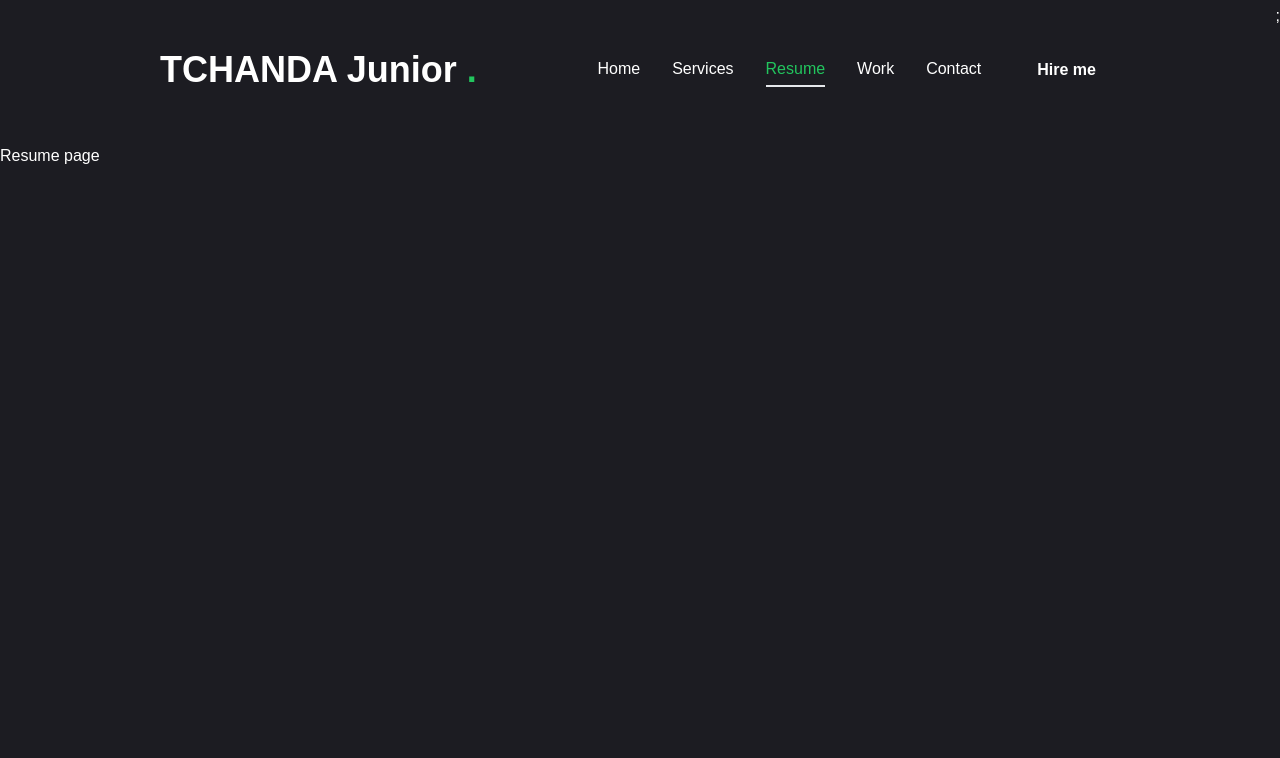
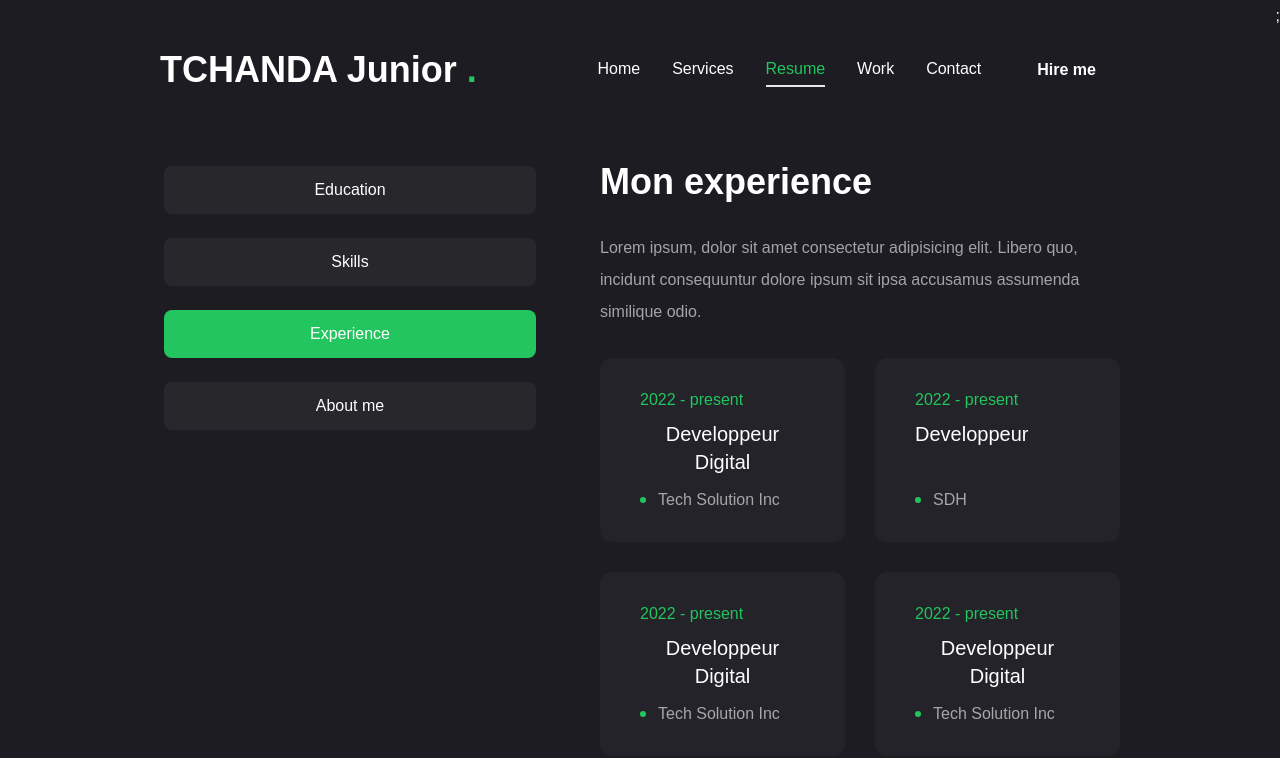
Before and after one commit to TCHANDA-ervan/portfolio, a Next.js app in the folder portfolio/: page /Resume in a window 1280 px wide. Shown: the top 758 px of the page. Built offline with nearby package versions, Linux system fonts and the light colour scheme.

Commit message:
education_resume

```diff
--- a/portfolio/app/Resume/page.jsx
+++ b/portfolio/app/Resume/page.jsx
@@ -1,8 +1,236 @@
+"use client"
 
+import{
+  FaHtml5,
+ FaCss3,
+ FaReact,
+ FaFigma,
+ FaNodeJs,
+} from "react-icons/fa";
+
+import{SiTailwindcss , SiNextdojs} from "react-icons/si";
+
+const about = {
+  title : 'About me',
+  description : 'Lorem ipsum dolor, sit amet consectetur adipisicing elit. Ut, veritatisquaerat! Ab, harum ipsum! Voluptatibus repellat quibusdam inventore maxime rem.',
+  info : [
+    {
+    fieldName: "Name",
+    fieldValue: "TCHANDA Junior"
+    },
+    {
+      fieldName: "Phone",
+      fieldValue: "(+33) 758 739 686"
+      },
+      {
+        fieldName: "Experiences",
+        fieldValue: "5+ Ans"
+        },
+        {
+          fieldName: "Langue",
+          fieldValue: "Français , Anglais"
+          },
+        {
+          fieldName: "linkedil",
+          fieldValue: "TCHANDA-Junior"
+          },
+          {
+            fieldName: "Email",
+            fieldValue: "tchandashanda@gmail.com"
+            },
+            {
+            fieldName: "Github",
+            fieldValue: "TCHANDA-ervan"
+            },
+
+  ]
+}
+// experience
+const experience = {
+  icon : '',
+  title : 'Mon experience',
+  description : ' Lorem ipsum, dolor sit amet consectetur adipisicing elit. Libero quo, incidunt consequuntur dolore ipsum sit ipsa accusamus assumenda similique odio.',
+  items: [
+    {
+      company: "Tech Solution Inc",
+      Position : "Developpeur Digital",
+      duration: "2022 - present",
+    },
+    {
+      company: "SDH",
+      Position : "Developpeur ",
+      duration: "2022 - present",
+    },
+    {
+      company: "Tech Solution Inc",
+      Position : "Developpeur Digital",
+      duration: "2022 - present",
+    },
+    {
+      company: "Tech Solution Inc",
+      Position : "Developpeur Digital",
+      duration: "2022 - present",
+    },
+    {
+      company: "Tech Solution Inc",
+      Position : "Developpeur Digital",
+      duration: "2022 - present",
+    },
+    {
+      company: "Tech Solution Inc",
+      Position : "Developpeur Digital",
+      duration: "2022 - present",
+    },
+    {
+      company: "Tech Solution Inc",
+      Position : "Developpeur Digital",
+      duration: "2022 - present",
+    },
+  ]
+};
+
+
+// education
+const education = {
+  icon : '',
+  title : 'MES FORMATIONS',
+  description : ' Lorem ipsum, dolor sit amet consectetur adipisicing elit. Libero quo, incidunt consequuntur dolore ipsum sit ipsa accusamus assumenda similique odio.',
+  items: [
+    {
+      institution: "3il ingenieur",
+      degree : "Bachelor",
+      duration: "2022 - present",
+      Formation: "CS2I",
+    },
+    {
+      institution: "3il ingenieur",
+      degree : "Bachelor",
+      duration: "2022 - present",
+    },
+    {
+      institution: "3il ingenieur",
+      degree : "Bachelor",
+      duration: "2022 - present",
+    },
+    {
+      institution: "3il ingenieur",
+      degree : "Bachelor",
+      duration: "2022 - present",
+    },
+  ]
+};
+
+// SKILLS
+const skills = {
+  title : 'MES skills',
+  description : ' Lorem ipsum, dolor sit amet consectetur adipisicing elit. Libero quo, incidunt consequuntur dolore ipsum sit ipsa accusamus assumenda similique odio.',
+  skillList: [
+    {
+      icon : '<FaHtml5 />',
+      name : "html 5 "
+    },
+    {
+      icon : '<FaCss3 />',
+      name : "html 5 "
+    },
+    {
+      icon : '<FaJs />',
+      name : "html 5 "
+    },
+    {
+      icon : '<FaReact />',
+      name : "html 5 "
+    },
+    {
+      icon : '<SiNextdotjs />',
+      name : "html 5 "
+    },
+    {
+      icon : '<SiTailwindcss />',
+      name : "html 5 "
+    },
+  ]
+};
+
+import { Tabs, TabsContent, TabsList, TabsTrigger } from "@/components/ui/tabs";
+
+import {
+  Tooltip, TooltipTrigger, TooltipContent, TooltipProvider,
+} from "@/components/ui/tooltip";
+
+import {motion} from "framer-motion";
+import { ScrollArea } from "@/components/ui/scroll-area";
 const Resume = () => {
-    return (
-      <div>Resume page</div>
-    )
-  }
+  return (
+<motion.div
+initial={{ opacity: 0}}
+animate={{
+opacity: 1,
+transition: { delay: 2.4, duration: 0.4, ease: "easeIn" },
+}}
+className="min-h-[80vh] flex items-center justify-center py-12 xl:py-0">
+<div className="container mx-auto">
+<Tabs
+defaultValue="experience"
+className="flex flex-col xl:flex-row gap-[60px]">
+<TabsList className="flex flex-col w-full max-w-[380px] mx-auto xl:mx-0
+gap-6">
+<TabsTrigger value="education">Education</TabsTrigger>
+<TabsTrigger value="skills">Skills</TabsTrigger>
+<TabsTrigger value="experience">Experience</TabsTrigger>
+<TabsTrigger value="Contact">About me</TabsTrigger>
+</TabsList>
 
+{/*content*/}
+<div className="min-h-[70vh] w-full">
+{/*experience*/}
+<TabsContent value="experience" className="w-full">
+<div className="flex flex-col gap-[30px] text-center xl:text-left">
+<h3 className="text-4xl font-bold">{experience.title}</h3>
+<p className="max-w-[600px] text-white/60 mx-auto xl:mx-0">
+{experience.description}
+</p>
+<ScrollArea className="h-[400px]">
+<ul className="grid grid-cols-1 lg:grid-cols-2 gap-[30px]">
+{experience.items.map((item, index) => {
+return (
+<li key={index} className="bg-[#232329] h-[184px] py-6 px-10 rounded-xl flex flex-col justify-center items-center lg:items-start gap-1">
+<span className="text-green-500">{item.duration}</span>
+<h3 className="text-xl max-w-[260px] min-h-[60px] text-center lg:tet-left">{item.Position}</h3>
+<div className="flex items-center gap-3">
+{/*dot*/}
+<span className="w-[6px] h-[6px] rounded-full bg-green-500"></span>
+<p className="text-white/60">{item.company}</p>
+</div>
+</li>
+);
+})}
+</ul>
+</ScrollArea>
+</div>
+</TabsContent>
+
+
+{/*education*/}
+<TabsContent value="education" className="w-full">
+  education
+</TabsContent>
+
+
+{/*skills*/}
+<TabsContent value="skills" className="w-full">
+  skills
+</TabsContent>
+
+
+{/*Contact*/}
+<TabsContent value="Contact" className="w-full">
+  Contact
+</TabsContent>
+</div>
+</Tabs>
+</div>
+</motion.div>
+  );
+};
   export default Resume;
--- a/portfolio/app/Services/page.jsx
+++ b/portfolio/app/Services/page.jsx
@@ -1,42 +1,46 @@
 "use client";
 
-import { BsArrowDownRight} from "react-icons/bs"
+import { BsArrowDownRight } from "react-icons/bs";
 import Link from "next/link";
 import { Description } from "@radix-ui/react-dialog";
 
 const services = [
   {
-    num : '01',
-    title : 'Web Development',
-    description : 'Lorem ipsum dolor sit amet, consectetur adipisicing elit. Ipsam impedit quasi, explicabo aperiam suscipit eos.',
-    href : ""
+    num: "01",
+    title: "Web Development",
+    description:
+      "Lorem ipsum dolor sit amet, consectetur adipisicing elit. Ipsam impedit quasi, explicabo aperiam suscipit eos.",
+    href: "",
   },
   {
-    num : '02',
-    title : 'application mobile',
-    description : 'Lorem ipsum dolor sit amet, consectetur adipisicing elit. Ipsam impedit quasi, explicabo aperiam suscipit eos.',
-    href : ""
+    num: "02",
+    title: "application mobile",
+    description:
+      "Lorem ipsum dolor sit amet, consectetur adipisicing elit. Ipsam impedit quasi, explicabo aperiam suscipit eos.",
+    href: "",
   },
   {
-    num : '03',
-    title : 'Big DATA',
-    description : 'Lorem ipsum dolor sit amet, consectetur adipisicing elit. Ipsam impedit quasi, explicabo aperiam suscipit eos.',
-    href : ""
+    num: "03",
+    title: "Big DATA",
+    description:
+      "Lorem ipsum dolor sit amet, consectetur adipisicing elit. Ipsam impedit quasi, explicabo aperiam suscipit eos.",
+    href: "",
   },
   {
-    num : '04',
-    title : 'Data analyst',
-    description : 'Lorem ipsum dolor sit amet, consectetur adipisicing elit. Ipsam impedit quasi, explicabo aperiam suscipit eos.',
-    href : ""
+    num: "04",
+    title: "Data analyst",
+    description:
+      "Lorem ipsum dolor sit amet, consectetur adipisicing elit. Ipsam impedit quasi, explicabo aperiam suscipit eos.",
+    href: "",
   },
   {
-    num : '05',
-    title : 'Gestion de projet',
-    description : 'Lorem ipsum dolor sit amet, consectetur adipisicing elit. Ipsam impedit quasi, explicabo aperiam suscipit eos.',
-    href : ""
+    num: "05",
+    title: "Gestion de projet",
+    description:
+      "Lorem ipsum dolor sit amet, consectetur adipisicing elit. Ipsam impedit quasi, explicabo aperiam suscipit eos.",
+    href: "",
   },
 ];
-
 
 import { motion } from "framer-motion";
 const Services = () => {
@@ -47,31 +51,41 @@
           initial={{ opacity: 0 }}
           animate={{
             opacity: 1,
-transition: { delay: 2.4, duration: 0.4, ease: "easeIn"},
+            transition: { delay: 2.4, duration: 0.4, ease: "easeIn" },
           }}
           className="grid grid-cols-1 md:grid-cols-2 gap-[60px]"
         >
-  {services.map((service, index) =>{
+          {services.map((service, index) => {
             return (
-      <div key={index}
-      className="flex-1 flex flex-col justify-center gap-6 group">
+              <div
+                key={index}
+                className="flex-1 flex flex-col justify-center gap-6 group"
+              >
                 {/*top*/}
                 <div className="w-full flex justify-between items-center">
-          <div className="text-5xl font-extrabold text-outline text-transparent group-hover:text-outline-hover
-          transition-all duration-500">{service.num}</div>
-          <Link href={service.href}
-          className="w-[70px] h-[70px] rounded-full bg-white group-hover:text-green-500 transition-all duration-500 flex justify-center items-center hover:-rotate-45">
+                  <div
+                    className="text-5xl font-extrabold text-outline text-transparent group-hover:text-outline-hover
+          transition-all duration-500"
+                  >
+                    {service.num}
+                  </div>
+                  <Link
+                    href={service.href}
+                    className="w-[70px] h-[70px] rounded-full bg-white group-hover:text-green-500 transition-all duration-500 flex justify-center items-center hover:-rotate-45"
+                  >
                     <BsArrowDownRight className="text-primary text-3xl" />
                   </Link>
                 </div>
                 {/*title*/}
-         <h2>{service.title}</h2>
+                <h2 className="text-[42px] font-bold leading-none texte-white group-hover:text-green-500 transition-all duration-500">
+                  {service.title}
+                </h2>
                 {/*description*/}
-           <p>{service.description}</p>
+                <p className="text-white/60">{service.description}</p>
                 {/*border*/}
                 <div className="border-b border-white/20 w-full"></div>
               </div>
-    )
+            );
           })}
         </motion.div>
       </div>
--- a/portfolio/components/ui/tabs.jsx
+++ b/portfolio/components/ui/tabs.jsx
@@ -11,7 +11,7 @@
   <TabsPrimitive.List
     ref={ref}
     className={cn(
-      "inline-flex h-10 items-center justify-center rounded-md bg-slate-100 p-1 text-slate-500 dark:bg-slate-800 dark:text-slate-400",
+      "inline-flex h-auto  rounded-md  p-1 text-primary",
       className
     )}
     {...props} />
@@ -22,8 +22,8 @@
   <TabsPrimitive.Trigger
     ref={ref}
     className={cn(
-      "inline-flex items-center justify-center whitespace-nowrap rounded-sm px-3 py-1.5 text-sm font-medium ring-offset-white transition-all focus-visible:outline-none focus-visible:ring-2 focus-visible:ring-slate-950 focus-visible:ring-offset-2 disabled:pointer-events-none disabled:opacity-50 data-[state=active]:bg-white data-[state=active]:text-slate-950 data-[state=active]:shadow-sm dark:ring-offset-slate-950 dark:focus-visible:ring-slate-300 dark:data-[state=active]:bg-slate-950 dark:data-[state=active]:text-slate-50",
-      className
+     "inline-flex items-center w-full bg-[#27272c] justify-center whitespace-nowrap text-white rounded-lg p-3 text-base font-medium ring-offset-white transition-all disabled:pointer-events-none disabled:opacity-50 data-[state=active]:bg-green-500 data-[state=active]:text-white",
+          className
     )}
     {...props} />
 ))
@@ -33,7 +33,7 @@
   <TabsPrimitive.Content
     ref={ref}
     className={cn(
-      "mt-2 ring-offset-white focus-visible:outline-none focus-visible:ring-2 focus-visible:ring-slate-950 focus-visible:ring-offset-2 dark:ring-offset-slate-950 dark:focus-visible:ring-slate-300",
+      "min-h-[480px] ring-offset-white focus-visible:outline-none focus-visible:ring-2 focus-visible:ring-slate-950 focus-visible:ring-offset-2 dark:ring-offset-slate-950 dark:focus-visible:ring-slate-300",
       className
     )}
     {...props} />
```
Lines whose indentation alone changed are shown as unchanged.
